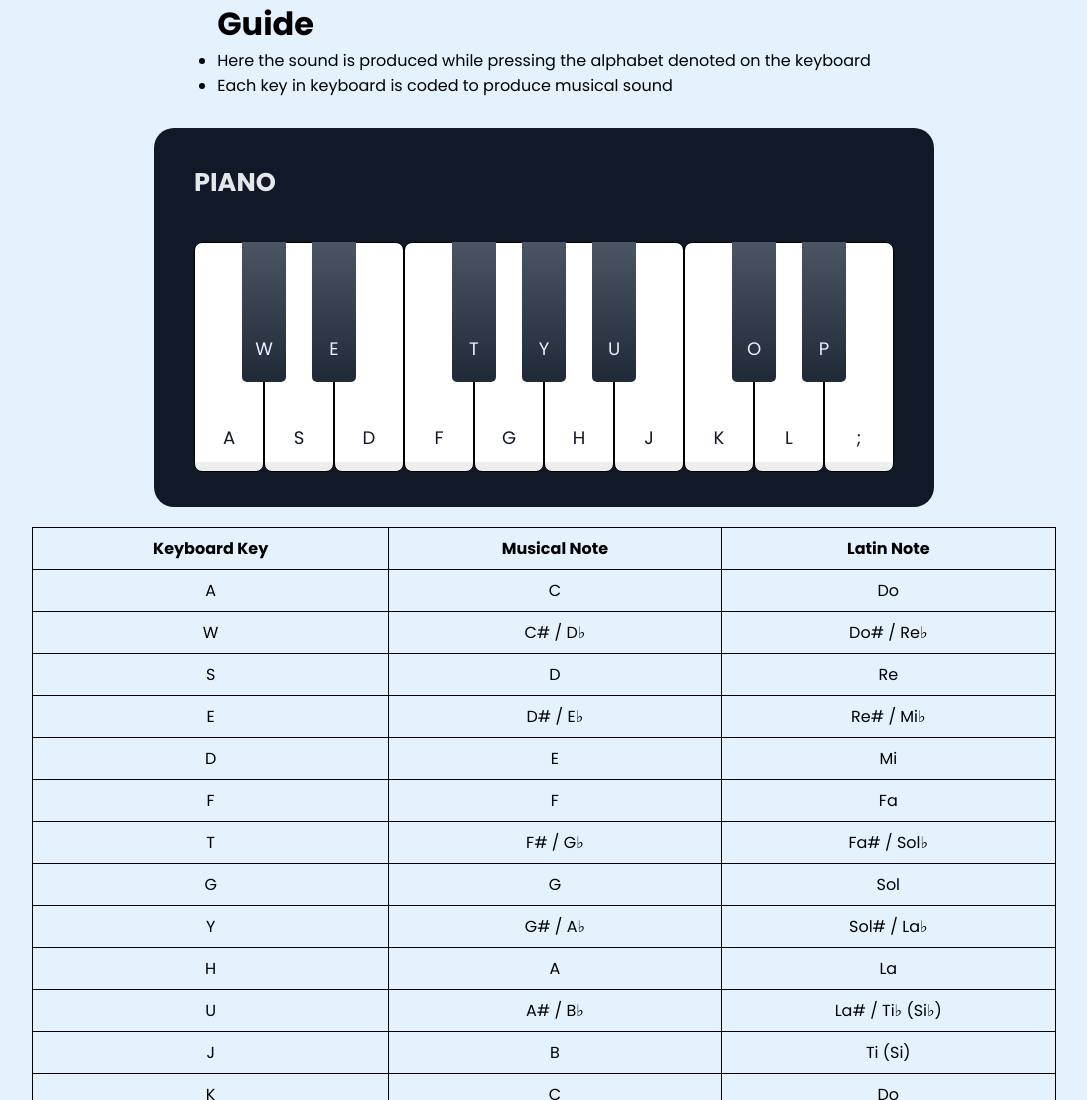
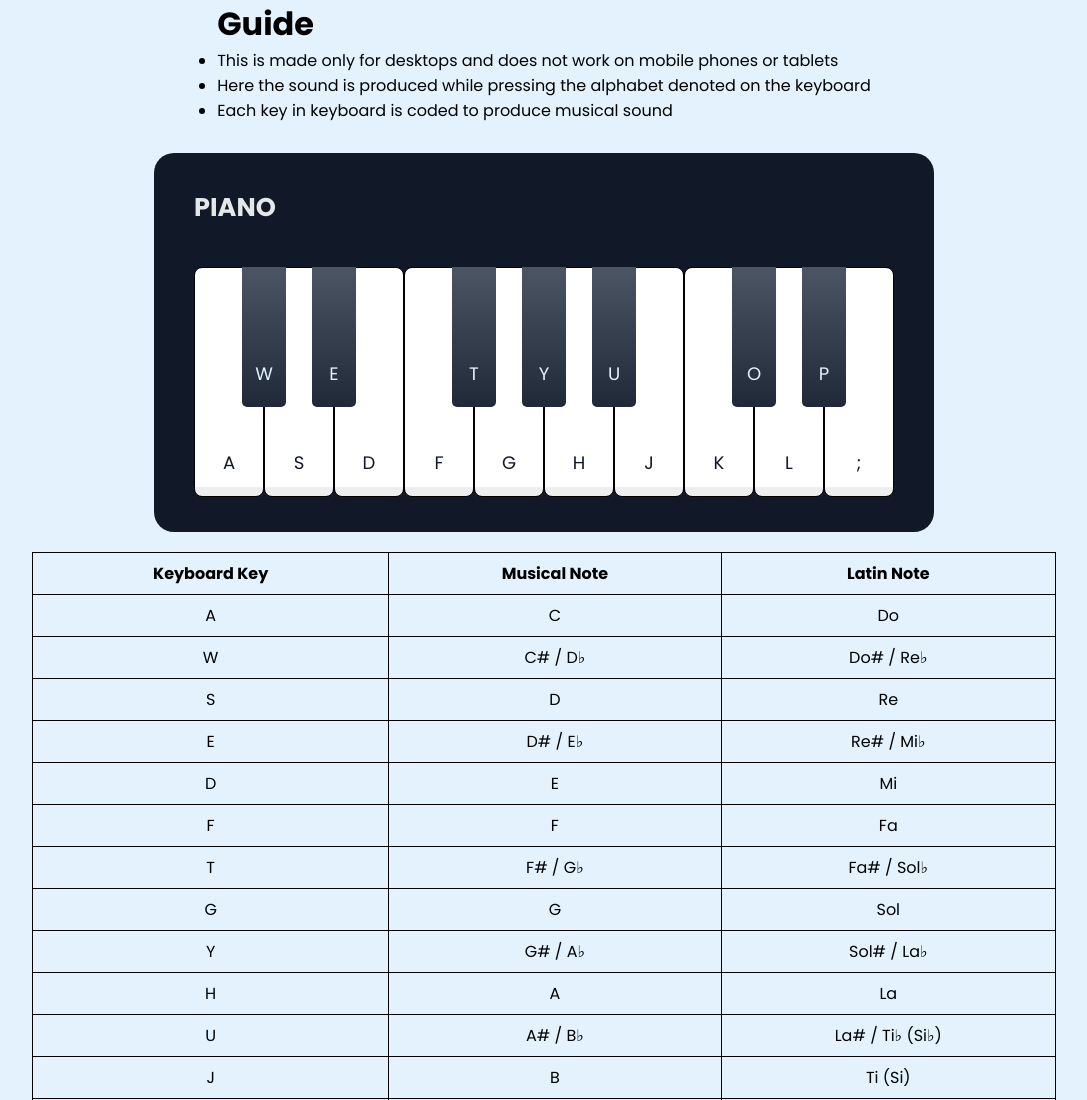
Before and after one commit to Ssn633/Web-piano, a plain HTML site: page index.html in a window 1280 px wide. Shown: the top 1100 px of the page, without its empty margins (96-1183 px from the left). Drawn offline with nearby package versions, Linux system fonts and the light colour scheme.

Commit message:
Update index.html

```diff
--- a/index.html
+++ b/index.html
@@ -20,6 +20,7 @@
             <h1>Guide</h1>
             <span>
                 <ul>
+                    <li>This is made only for desktops and does not work on mobile phones or tablets</li>
                     <li>Here the sound is produced while pressing the alphabet denoted on the keyboard</li>
                     <li>Each key in keyboard is coded to produce musical sound</li>
 
```
